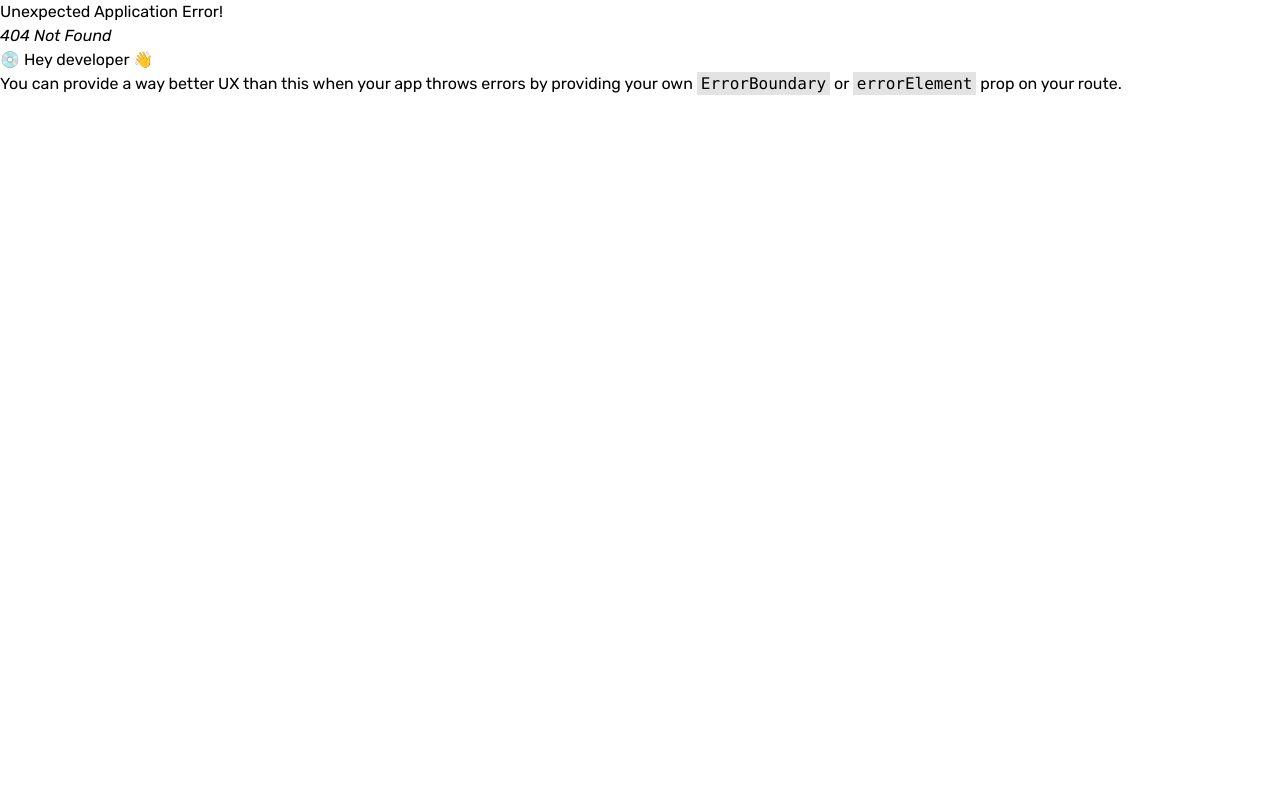
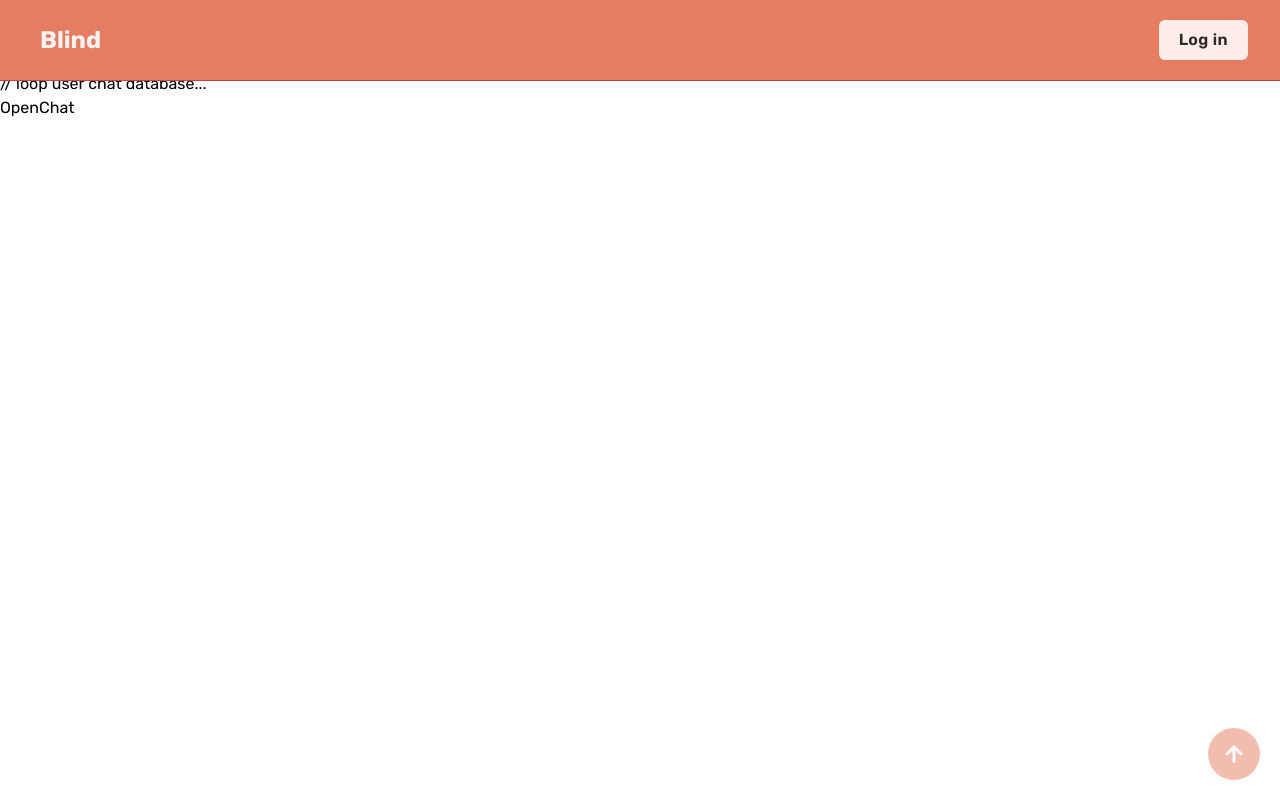
Before and after one commit to K444RU/match-me, a React (Vite) app: page /chats in a window 1280 px wide. Before the commit this address had no page. Built offline with nearby package versions, Linux system fonts and the light colour scheme.

Commit message:
feat: login & authentication, animation
modify Login.tsx
modify LoginForm.tsx
modify RegisterForm.tsx
Add MotionSpinner
Add general structure: Allchats, OpenChat, ChatComponent, routing, new page chats
Corresponding changes to App.tsx

```diff
--- a/src/App.tsx
+++ b/src/App.tsx
@@ -6,11 +6,13 @@ import {
 } from 'react-router-dom';
 import MainLayout from './layout/MainLayout';
 import HomePage from './pages/HomePage';
+import ChatsPage from './pages/ChatsPage';
 
 const router = createBrowserRouter(
   createRoutesFromElements(
     <Route path="/" element={<MainLayout />}>
       <Route index element={<HomePage />} />
+      <Route path="chats" element={<ChatsPage />}/>
     </Route>
   )
 );
--- /dev/null
+++ b/src/components/AllChats.tsx
@@ -0,0 +1,17 @@
+import React from 'react'
+import ChatPreview from './ChatPreview';
+
+const AllChats = () => {
+  return (
+    <>
+    <div className="w">
+      <ChatPreview />
+      <ChatPreview />
+      <ChatPreview />
+      // loop user chat database...
+    </div>
+    </>
+  )
+}
+
+export default AllChats
--- /dev/null
+++ b/src/components/ChatPreview.tsx
@@ -0,0 +1,9 @@
+import React from 'react'
+
+const ChatPreview = () => {
+  return (
+    <div className="">Hello</div>
+  )
+}
+
+export default ChatPreview
--- a/src/components/Login.tsx
+++ b/src/components/Login.tsx
@@ -1,6 +1,7 @@
 import { useState } from "react";
 import LoginForm from "./LoginForm";
 import RegisterForm from "./RegisterForm";
+import { IoClose } from "react-icons/io5";
 
 
 const Login = ({ isLogin = false }) => {
@@ -24,9 +25,10 @@ const Login = ({ isLogin = false }) => {
             <h2 className="mb-4 text-xl font-semibold">
               {isLogin ? 'Log in' : 'Create account'}
             </h2>
+            <IoClose className="absolute top-4 right-4 bg-primary-300 hover:bg-primary-400 hover:cursor-pointer text-primary-50 h-8 w-8 p-1.5 rounded-3xl" onClick={() => setShowOverlay(false)} />
             {/* <p className="text-text-500">Enter your login details</p> */}
             <div className="mb-6">
-              {isLogin ? <LoginForm closeOverlay={() => setShowOverlay(false)}/> : <RegisterForm closeOverlay={() => setShowOverlay(false)}/>}
+              {isLogin ? <LoginForm/> : <RegisterForm/>}
             </div>
           </div>
         </div>
--- a/src/components/LoginForm.tsx
+++ b/src/components/LoginForm.tsx
@@ -1,11 +1,12 @@
 import { useState } from 'react';
 import { useNavigate } from 'react-router-dom';
-import { motion } from "motion/react"
+import MotionSpinner from './motion/MotionSpinner';
 
-const LoginForm = ({ closeOverlay }: { closeOverlay: () => void }) => {
+const LoginForm = () => {
   const navigate = useNavigate();
   const [email, setEmail] = useState('');
   const [password, setPassword] = useState('');
+  const [loading, setLoading] = useState(false);
 
   interface User {
     email: string;
@@ -14,6 +15,7 @@ const LoginForm = ({ closeOverlay }: { closeOverlay: () => void }) => {
 
   const submitForm = (e: any) => {
     e.preventDefault();
+    setLoading(true);
 
     const user: User = {
       email,
@@ -38,22 +40,32 @@ const LoginForm = ({ closeOverlay }: { closeOverlay: () => void }) => {
         password: string;
       }
 
+      // TODO:
+      // Show adequate UI display for incorrect password or username not
+      // found
       const matchedUser = data.find(
         (db_user: db_user) => db_user.email === user.email
       );
+      if(!matchedUser) {
+        setLoading(false);
+        console.error('No user found.')
+        return;
+      }
       if (matchedUser.password === user.password) {
-        closeOverlay();
+        navigate('/chats');
+      } else {
+        console.error('Invalid Password');
       }
       //
 
       // PRODUCTION:
       // We send email and password to backend, if success: true, we return
       // a boolean of true. so if authenticate(user) === true, then login.
-      navigate('/chats')
     } catch (error) {
       console.error('Error fetching data', error);
       throw error;
     }
+    setLoading(false);
   };
 
   return (
@@ -97,7 +109,11 @@ const LoginForm = ({ closeOverlay }: { closeOverlay: () => void }) => {
         type="submit"
         aria-label="Submit form."
       >
-        Register
+        {loading ? (
+          <MotionSpinner/>
+        ) : (
+          'Login'
+        )}
       </button>
     </form>
   );
--- /dev/null
+++ b/src/components/OpenChat.tsx
@@ -0,0 +1,9 @@
+import React from 'react'
+
+const OpenChat = () => {
+  return (
+    <div>OpenChat</div>
+  )
+}
+
+export default OpenChat
--- a/src/components/RegisterForm.tsx
+++ b/src/components/RegisterForm.tsx
@@ -1,7 +1,7 @@
 import { useNavigate } from 'react-router-dom';
 import { useState } from 'react';
 
-const RegisterForm = ({ closeOverlay }: { closeOverlay: () => void }) => {
+const RegisterForm = () => {
   const navigate = useNavigate();
   const [email, setEmail] = useState('');
   const [phone, setPhone] = useState('');
@@ -45,8 +45,6 @@ const RegisterForm = ({ closeOverlay }: { closeOverlay: () => void }) => {
       console.error('Error registering user:', error);
       return;
     }
-    // redirect here
-    console.log('success.');
     navigate('/finish-profile');
 
     return;
--- /dev/null
+++ b/src/components/motion/MotionSpinner.tsx
@@ -0,0 +1,23 @@
+import { forwardRef } from 'react';
+import { ImSpinner8 } from "react-icons/im";
+import { motion } from 'motion/react';
+
+// @ts-ignore
+const MotionSpinner = forwardRef((props, ref) => {
+  return (
+    <motion.div
+      animate={{
+        rotate: 360,
+      }}
+      transition={{
+        duration: 2,
+        repeat: Infinity,
+        ease: 'linear'
+      }}
+    >
+      <ImSpinner8 />
+    </motion.div>
+  );
+});
+
+export default MotionSpinner;
--- /dev/null
+++ b/src/pages/ChatsPage.tsx
@@ -0,0 +1,14 @@
+import React from 'react'
+import AllChats from '../components/AllChats'
+import OpenChat from '../components/OpenChat'
+
+const ChatsPage = () => {
+  return (
+    <>
+      <AllChats />
+      <OpenChat />
+    </>
+  )
+}
+
+export default ChatsPage
```
